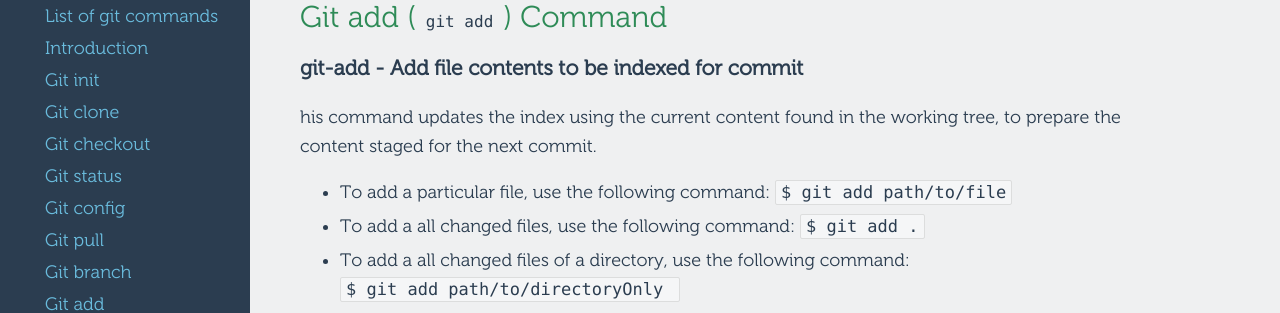
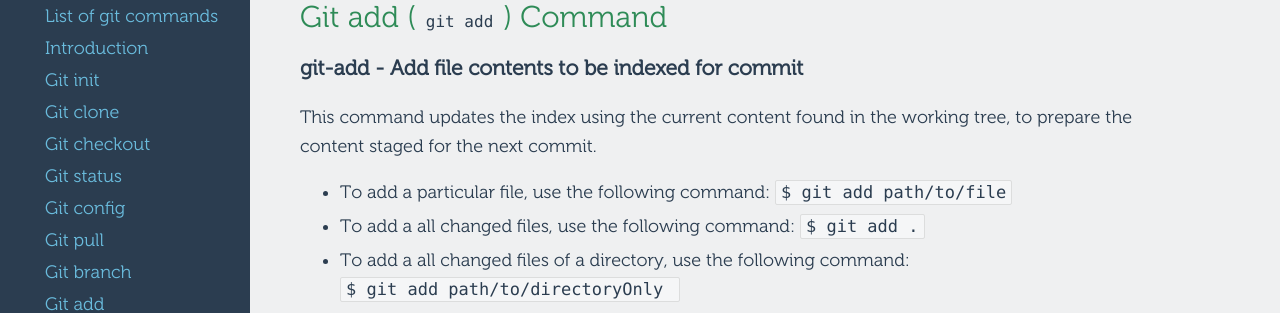
Before and after one commit to krishnaiitd/gitcommands, a Jekyll site: the page built from git-add/index.html, in a window 1280 px wide. Shown: the part 143-456 px from the top of the page. Built offline with Jekyll 4.4.1, drawn with Linux system fonts in a browser that asks for light colours; comment, search, counter and statistics services are not loaded.

Commit message:
correction

```diff
--- a/git-add/index.html
+++ b/git-add/index.html
@@ -10,7 +10,7 @@ keywords: git add, git config, git commands, git git config global, git config -
   </p>
 <div>
 <h3>git-add - Add file contents to be indexed for commit</h3>
-<p> his command updates the index using the current content found in the working tree, to prepare the content staged for the next commit.
+<p> This command updates the index using the current content found in the working tree, to prepare the content staged for the next commit.
 </p>
 	<ul>
 	<li>To add a particular file, use the following command:
--- a/git-remote/index.html
+++ b/git-remote/index.html
@@ -11,7 +11,7 @@ keywords: git remote, git remote add, git remote -v, git config, git commands, g
 
 <div>
 
-<h3> This command usefull while you are working with multiple upstream i.e in case of fork and you want to do some changes in multiple person fork repository<h3>
+<h3> This command usefull while you are working with multiple upstream i.e in case of fork and you want to do some changes in multiple person fork repository</h3>
 	<p>You and your colleagues [e.g: allice, bob etc] working on a repository called project1, and bob has created a branch bug-1 in  their fork report of project1 and changes have been completed in branch bug-1, just in case you want to change in bob branch bug-1, then you have to do the following steps before you can checkout bob branch bug-1.
 	</p>
 	<p> 1. You have already have to upstream i.e on for main repository i.e project1 and one for your fork reporsitory of project1, so the following command looks like:
```
